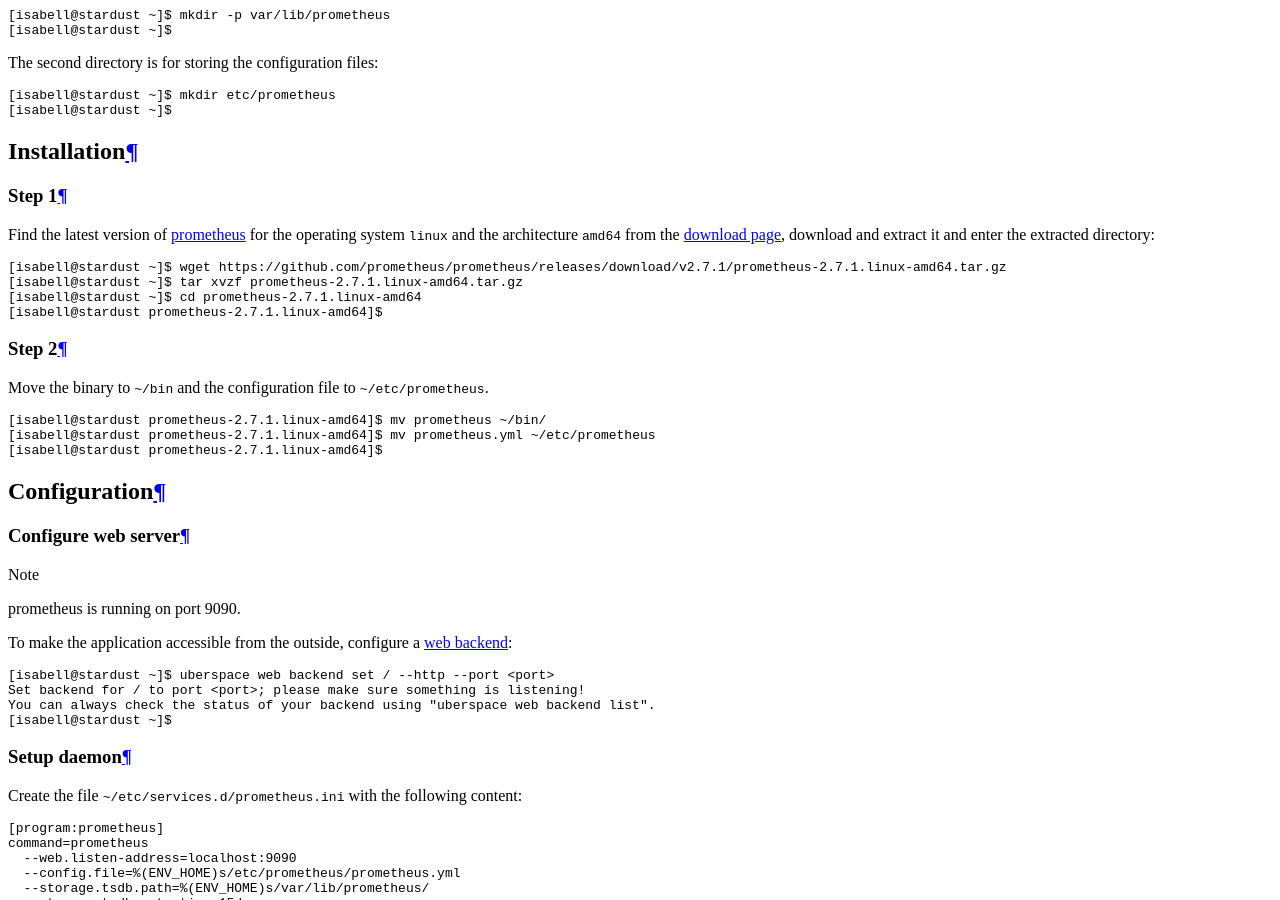
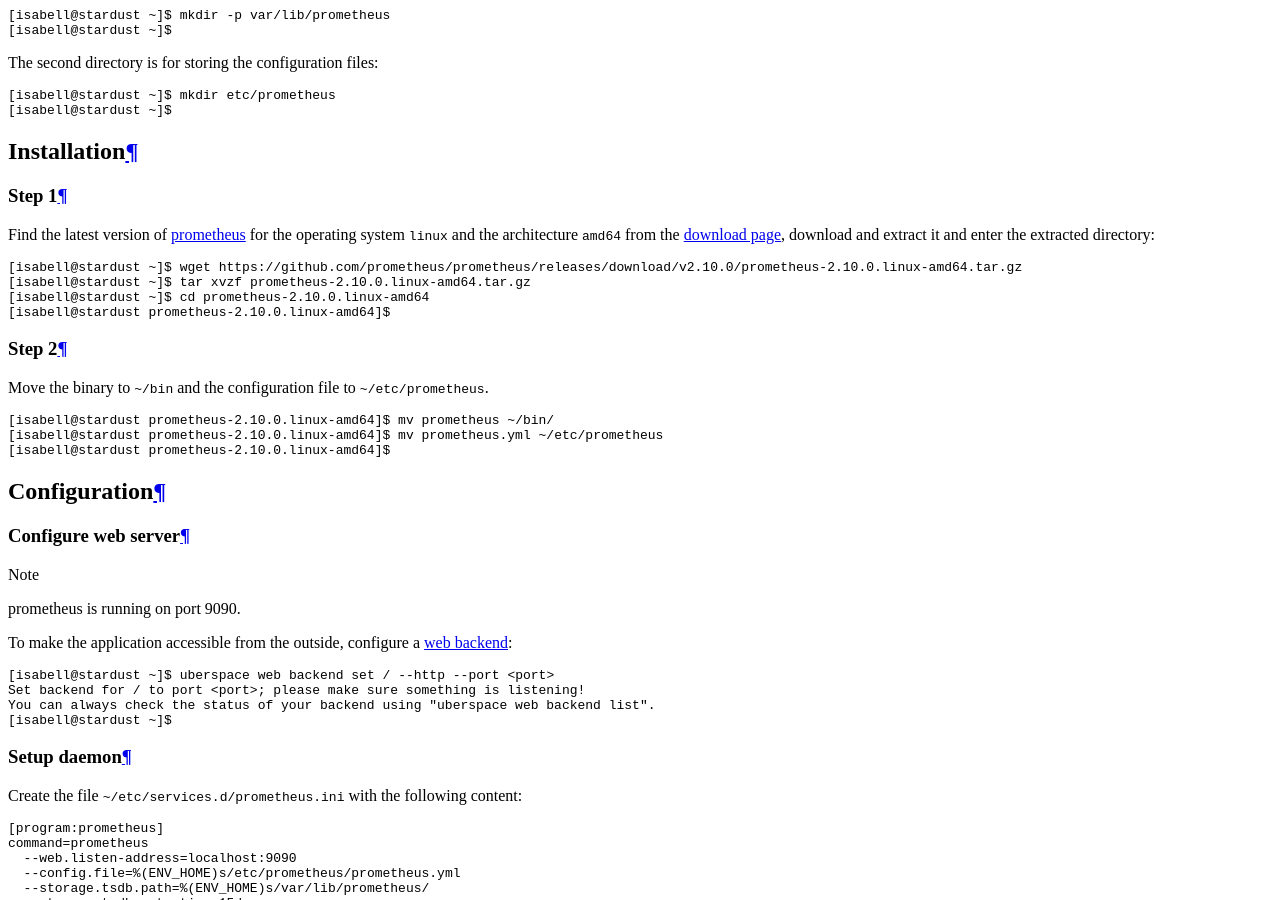
Before and after one commit to Uberspace/lab, a Sphinx documentation site: the page built from source/guide_prometheus.rst, in a window 1280 px wide and 900 px high, scrolled down 2820 px. Built offline with Sphinx 7.4.7 and the Read the Docs theme 2.0.0, drawn with Linux system fonts in a browser that asks for light colours; some of the changed text lies outside the part shown.

Commit message:
Update prometheus version (#399)

```diff
--- a/source/guide_prometheus.rst
+++ b/source/guide_prometheus.rst
@@ -63,10 +63,10 @@
 
 ::
 
- [isabell@stardust ~]$ wget https://github.com/prometheus/prometheus/releases/download/v2.7.1/prometheus-2.7.1.linux-amd64.tar.gz
- [isabell@stardust ~]$ tar xvzf prometheus-2.7.1.linux-amd64.tar.gz
- [isabell@stardust ~]$ cd prometheus-2.7.1.linux-amd64
- [isabell@stardust prometheus-2.7.1.linux-amd64]$
+ [isabell@stardust ~]$ wget https://github.com/prometheus/prometheus/releases/download/v2.10.0/prometheus-2.10.0.linux-amd64.tar.gz
+ [isabell@stardust ~]$ tar xvzf prometheus-2.10.0.linux-amd64.tar.gz
+ [isabell@stardust ~]$ cd prometheus-2.10.0.linux-amd64
+ [isabell@stardust prometheus-2.10.0.linux-amd64]$
 
 Step 2
 ------
@@ -75,9 +75,9 @@
 
 ::
 
- [isabell@stardust prometheus-2.7.1.linux-amd64]$ mv prometheus ~/bin/
- [isabell@stardust prometheus-2.7.1.linux-amd64]$ mv prometheus.yml ~/etc/prometheus
- [isabell@stardust prometheus-2.7.1.linux-amd64]$
+ [isabell@stardust prometheus-2.10.0.linux-amd64]$ mv prometheus ~/bin/
+ [isabell@stardust prometheus-2.10.0.linux-amd64]$ mv prometheus.yml ~/etc/prometheus
+ [isabell@stardust prometheus-2.10.0.linux-amd64]$
 
 Configuration
 =============
@@ -177,6 +177,6 @@
 
 ----
 
-Tested with Prometheus_ 2.7.1, Uberspace 7.2.2.2
+Tested with Prometheus_ 2.10.0, Uberspace 7.3.0.0
 
 .. author_list::
```
